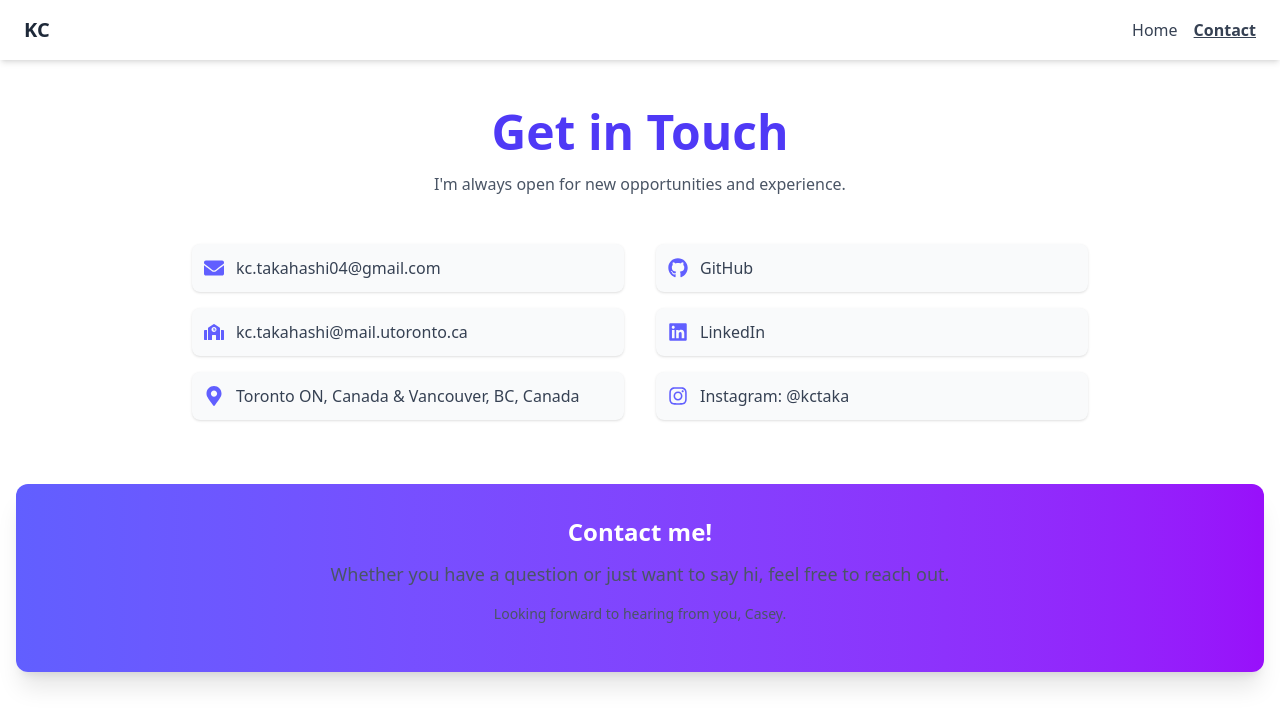
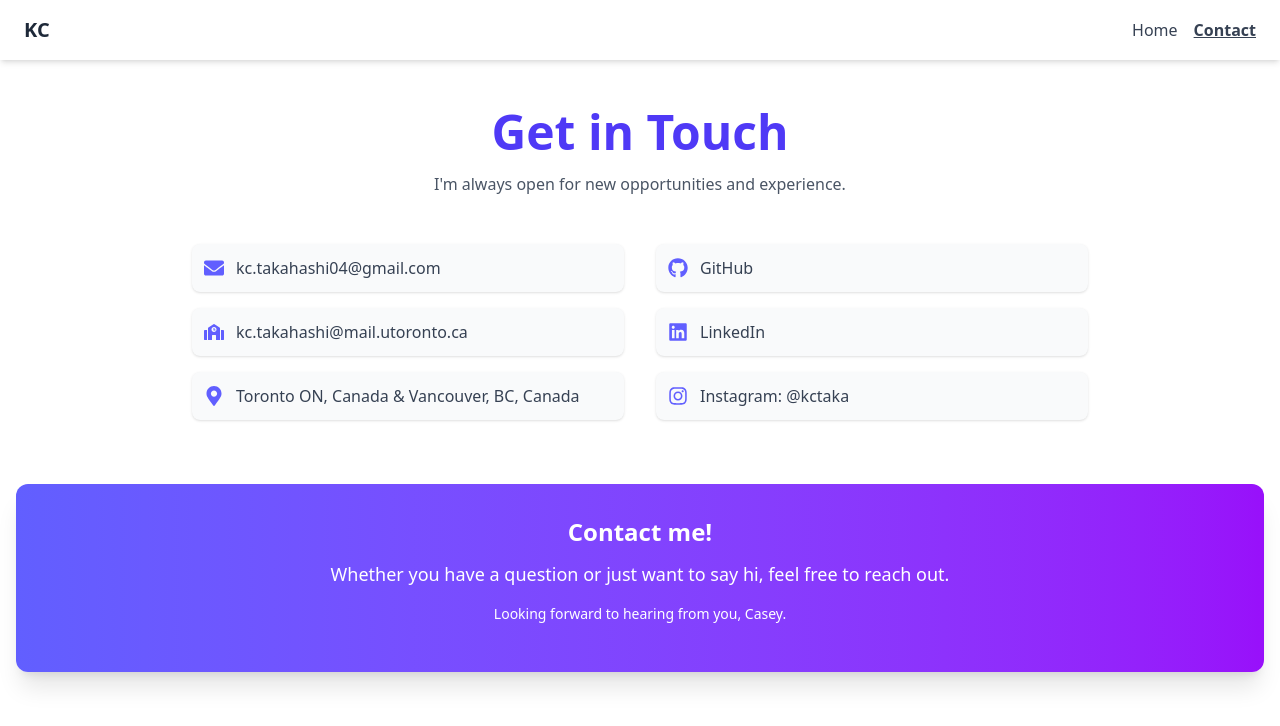
Before and after one commit to KCTaka/kctaka.github.io, a React (Vite) app: page /contact in a window 1280 px wide. Shown: the top 726 px of the page. Built offline with nearby package versions, Linux system fonts and the light colour scheme.

Commit message:
small adjustments (adding github links and style adjustments)

```diff
--- a/src/data/project_cards.json
+++ b/src/data/project_cards.json
@@ -44,7 +44,7 @@
     {
         "title": "Animation Frame Interpolation",
         "description": "A deep-learning pipeline that boosts the frame rate of cartoon and animation videos by generating intermediate frames. Built with PyTorch Lightning, Hydra, and Weights & Biases, it explores VQ-VAE, adversarial, and perceptual losses under tight resource constraints.",
-        "github_link": null,
+        "github_link": "https://github.com/KCTaka/AFI",
         "demo_link": null,
         "featured": true,
         "categories": [
@@ -54,7 +54,7 @@
     {
         "title": "GAN Image Generation",
         "description": "Implemented a DCGAN from scratch in PyTorch with multi-GPU DistributedDataParallel training via torchrun. Custom architecture, checkpointing, and flexible hyperparameter tuning enable large-scale unsupervised image-generation experiments.",
-        "github_link": null,
+        "github_link": "https://github.com/KCTaka/DCGAN-Multi-GPU",
         "demo_link": null,
         "featured": true,
         "categories": [
@@ -64,7 +64,7 @@
     {
         "title": "InstaPersona",
         "description": "An AI-powered Instagram chatbot that fine-tunes a 4-bit-quantized Llama-3.1-8B model with LoRA on the user’s DM history. The system cleans JSON exports, trains efficiently, and deploys via instagrapi to generate style-matched real-time replies.",
-        "github_link": null,
+        "github_link": "https://github.com/KCTaka/InstaPersona",
         "demo_link": null,
         "featured": true,
         "categories": [
@@ -74,7 +74,7 @@
     {
         "title": "Virtual Car Localization",
         "description": "A Pygame simulation of a car that uses Kalman and Particle Filters to localize against noisy landmark and speed measurements. Multithreaded architecture, realistic sensor modeling, and real-time visualization demonstrate robust probabilistic state estimation.",
-        "github_link": null,
+        "github_link": "https://github.com/KCTaka/Kalman-Filtering",
         "demo_link": null,
         "featured": false,
         "categories": [
@@ -85,7 +85,7 @@
     {
         "title": "Deep Q-Learning Snake",
         "description": "Trained Deep Q-Networks on binary, sensor-based, and image-based state representations to master the classic Snake game. The PyTorch implementation features experience replay, rotational data augmentation, and modular comparison of state encodings.",
-        "github_link": null,
+        "github_link": "https://github.com/KCTaka/DQN-Snake",
         "demo_link": null,
         "featured": false,
         "categories": [
--- a/src/routes/contact/Contact.tsx
+++ b/src/routes/contact/Contact.tsx
@@ -93,10 +93,10 @@ const Contact = () => {
                 transition={{ duration: 0.7, delay: 0.8, ease: "easeOut" }}
             >
                 <h2 className="text-2xl font-semibold mb-3">Contact me!</h2>
-                <p className="text-lg mb-4">
+                <p className="text-lg text-white mb-4">
                     Whether you have a question or just want to say hi, feel free to reach out.
                 </p>
-                <p className="text-sm">
+                <p className="text-sm text-white">
                     Looking forward to hearing from you, Casey.
                 </p>
             </motion.div>
```
